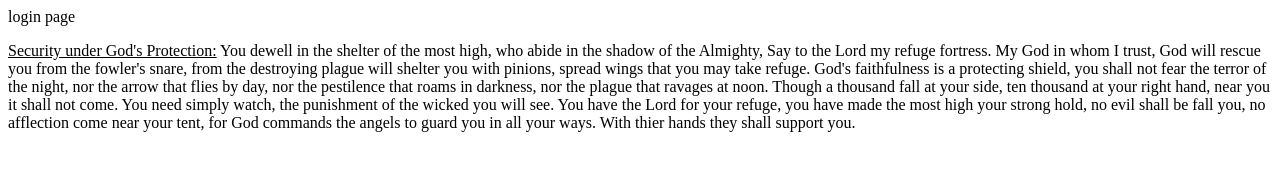
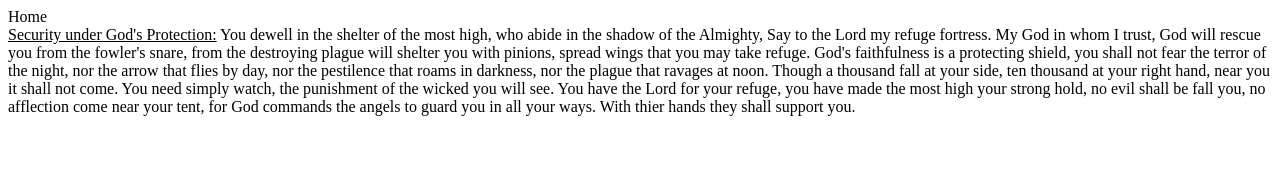
Before and after one commit to devroji/Angular4, a plain HTML site: page index.html in a window 1280 px wide. Drawn offline with Linux system fonts and the light colour scheme.

Commit message:
index file change

```diff
--- a/index.html
+++ b/index.html
@@ -1,7 +1,7 @@
 <html>
     <title>Test Projeact </title>
 <body>
-<p>login page</p>
+<div class="nav nav-bar">Home</div>
 <u>Security under God's Protection:</u>
 You dewell in the shelter of the most high,
 who abide in the shadow of the Almighty,
```
